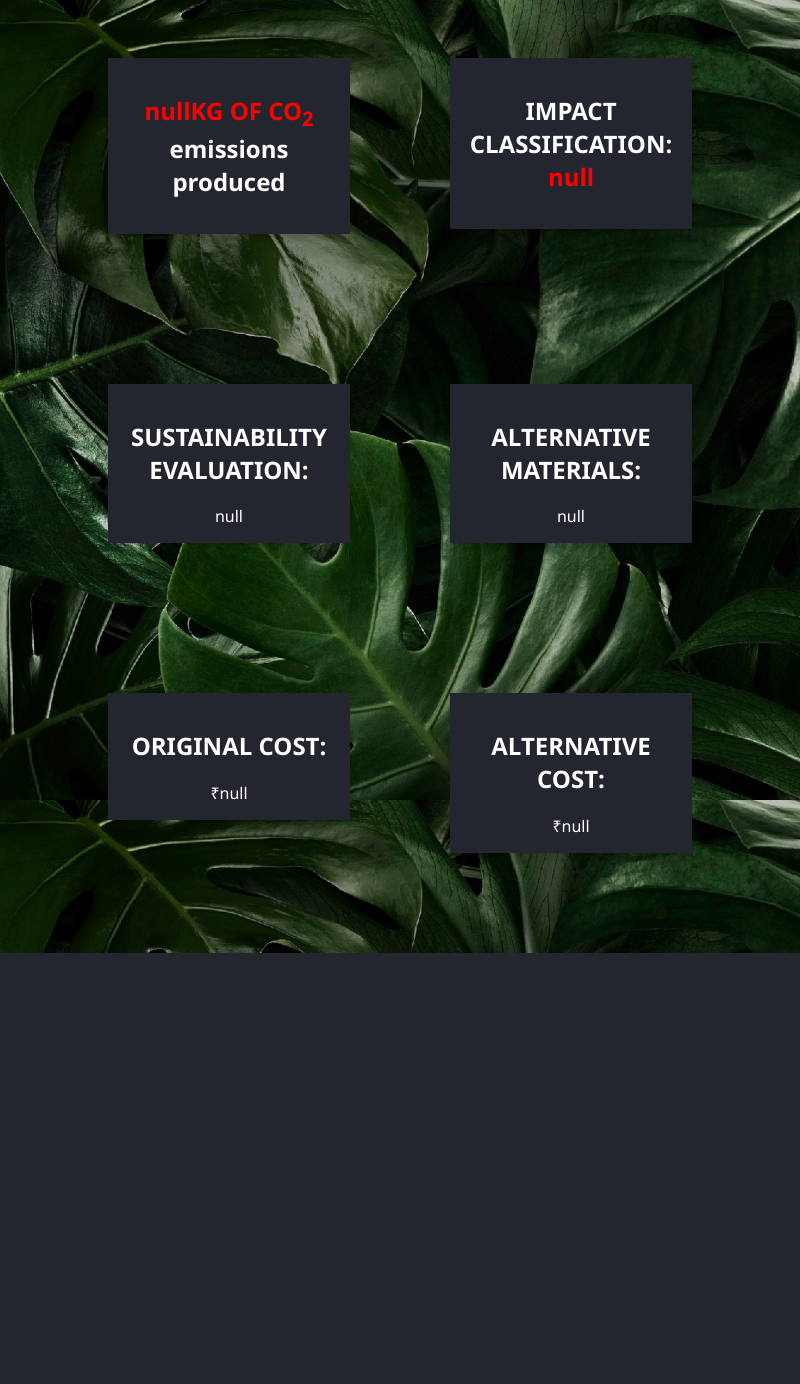
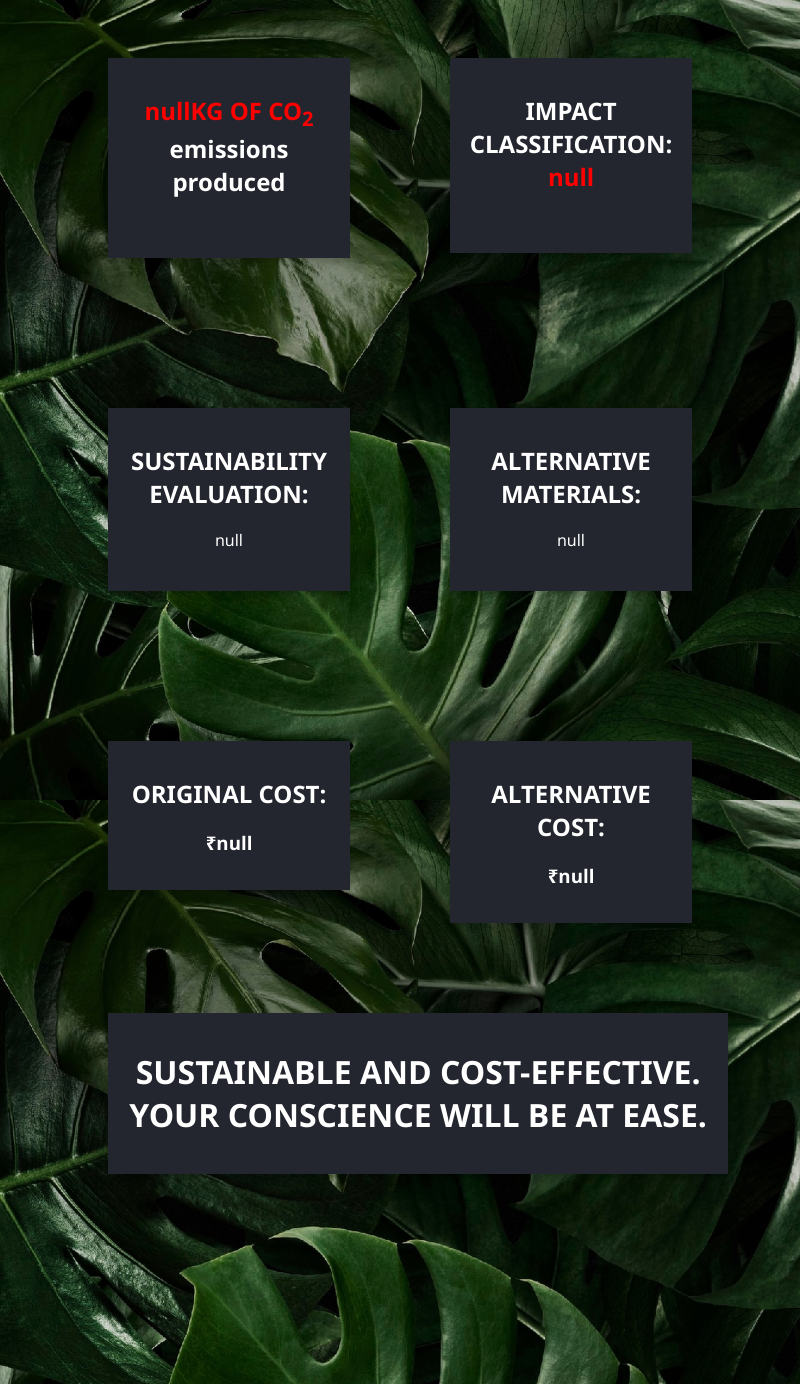
Before and after one commit to Tetraslam/Oakridge-Codefest, an Electron app: page ecofashion/analysis.html in a window 800 px wide. Before the commit the page ends 953 px from the top, so only its background shows below. Drawn offline with Linux system fonts and the light colour scheme.

Commit message:
OKAY WE'RE DONE

```diff
--- a/ecofashion/analysis.html
+++ b/ecofashion/analysis.html
@@ -38,7 +38,11 @@
       <div class="card2" id = "alternativecost">..</div>
     </div>
   </div>
-
+  <div class = "row2">
+    <div class = "column3">
+      <div style = "margin-top: 0;" class = "card3"><h1>SUSTAINABLE AND COST-EFFECTIVE. YOUR CONSCIENCE WILL BE AT EASE.</h1></div>
+    </div>
+  </div>
 </body>
 <script src="./renderer.js"></script>
 </html>
--- a/ecofashion/renderer.js
+++ b/ecofashion/renderer.js
@@ -79,16 +79,16 @@ break;
 switch (transportation) {
   case "air":
       impact += (5 * amount);
-      feedback += "Air transportation has a high environmental impact due to the emissions. ";
-      alternatives += "Consider using sea or land transportation. ";
+      feedback += "Air transportation has a high environmental impact due to the emissions. <br><br>";
+      alternatives += "Consider using sea or land transportation. <br>";
       break;
   case "sea":
       impact += (2 * amount);
-      feedback += "Sea transportation is more sustainable than air transportation. ";
+      feedback += "Sea transportation is more sustainable than air transportation. <br><br>";
       break;
   case "land":
       impact += (1 * amount);
-      feedback += "Land transportation is the most sustainable option. ";
+      feedback += "Land transportation is the most sustainable option. <br><br>";
       break;
 }
 
@@ -152,8 +152,8 @@ catch {
   document.getElementById("impactclass").innerHTML = "<h2>IMPACT CLASSIFICATION: <span style = 'color:" + color + "';'>" + sessionStorage.getItem("class") + " </h2>"
   document.getElementById("feedback").innerHTML = "<h2><span class = 'lgbtqlights'>SUSTAINABILITY EVALUATION: </span></h2>" + sessionStorage.getItem("feedback")
   document.getElementById("alternatives").innerHTML = "<h2>ALTERNATIVE MATERIALS: </h2>" + sessionStorage.getItem("alternatives")
-  document.getElementById("cost").innerHTML = "<h2>ORIGINAL COST: </h2> ₹" + sessionStorage.getItem("cost")
-  document.getElementById("alternativecost").innerHTML = "<h2>ALTERNATIVE COST: </h2> ₹" + sessionStorage.getItem("alternativecost")
+  document.getElementById("cost").innerHTML = "<h2>ORIGINAL COST: </h2> <h3>₹" + sessionStorage.getItem("cost") + "</h3>"
+  document.getElementById("alternativecost").innerHTML = "<h2>ALTERNATIVE COST: </h2> <h3>₹" + sessionStorage.getItem("alternativecost") + "</h3>"
   window.resizeTo("1920", "1080");
   // Get the current window
 const currentWindow = window;
--- a/ecofashion/styles.css
+++ b/ecofashion/styles.css
@@ -229,12 +229,14 @@ html {
   display: table;
   clear: both;
   margin-top: 0;
+
 }
 
 /* Style the counter cards */
 .card {
   box-shadow: 0 4px 8px 0 rgba(0, 0, 0, 0.2); /* this adds the "card" effect */
   padding: 16px;
+  padding-bottom: 40px;
   text-align: center;
   background-color: #24262f;
   margin-top: 0;
@@ -327,3 +329,41 @@ html {
     margin-bottom: 20px;
   }
 }
+
+/* width */
+::-webkit-scrollbar {
+  width: 20px;
+}
+
+/* Track */
+::-webkit-scrollbar-track {
+  box-shadow: inset 0 0 5px grey;
+  border-radius: 10px;
+}
+
+::-webkit-scrollbar-thumb:hover {
+  background: rgb(106, 4, 150);
+}
+
+/* Handle */
+::-webkit-scrollbar-thumb {
+  background: #24262f;
+  border-radius: 10px;
+}
+
+.column3 {
+  width: 98%;
+  padding-right: 0px;
+  margin-top: 0;
+}
+
+.card3 {
+  box-shadow: 0 4px 8px 0 rgba(0, 0, 0, 0.2); /* this adds the "card" effect */
+  padding: 16px;
+  text-align: center;
+  background-color: #24262f;
+  border-color: var(--mommy_color);
+  border-width: 2px;
+  position: relative;
+  bottom: 110px;
+}
```
Also changed, not shown: ecofashion/EcoFashionExperts.html (+3 -3 lines), ecofashion/about.html (+3 -3 lines), ecofashion/index.html (+1 -3 lines).
